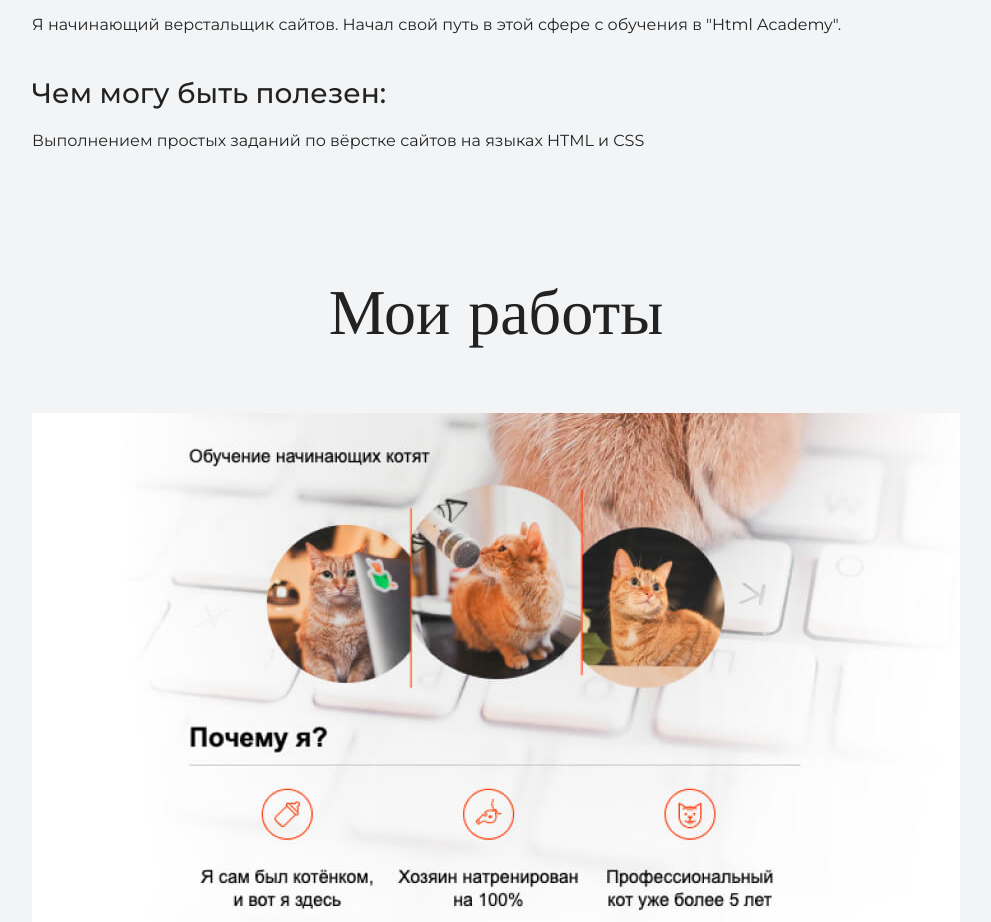
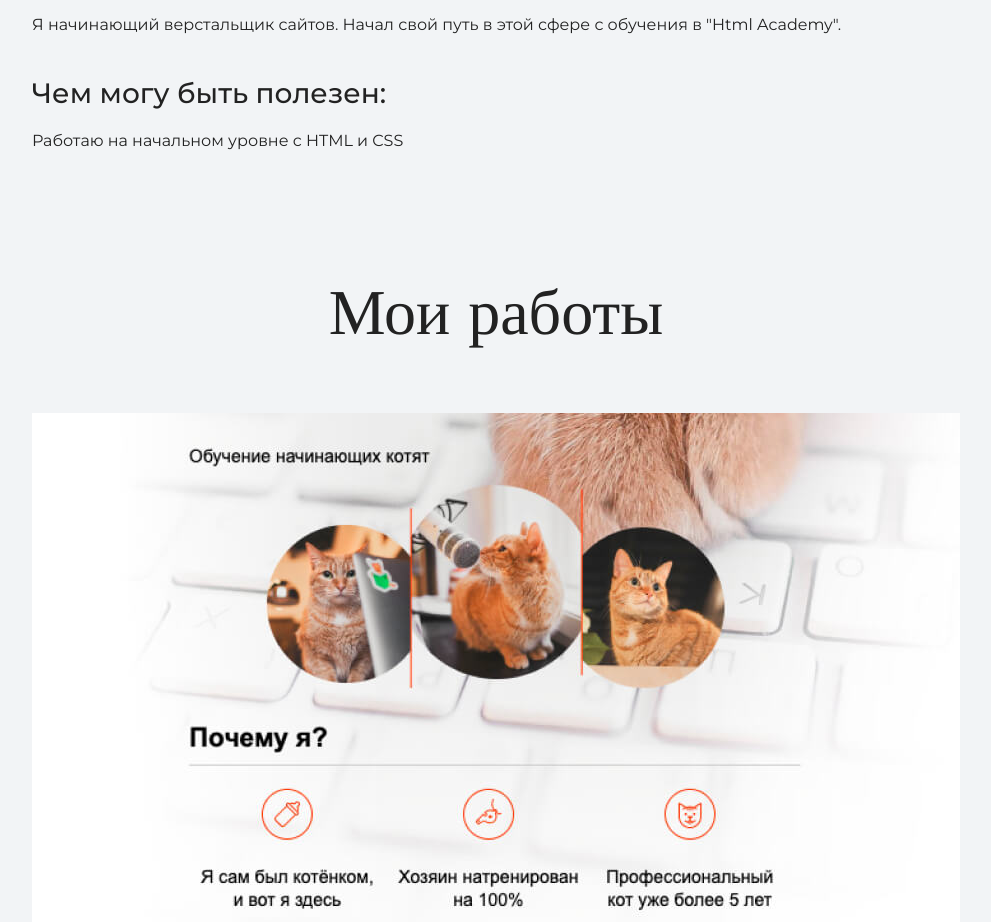
Before and after one commit to yakubovweb/yakubov-portfolio, a plain HTML site: page index.html in a window 1280 px wide. Shown: the part 1794-2716 px from the top of the page, without its empty margins (144-1135 px from the left). Drawn offline with nearby package versions, Linux system fonts and the light colour scheme.

Commit message:
Повторная редакция подписи и фото

```diff
--- a/index.html
+++ b/index.html
@@ -33,7 +33,7 @@
       <h3>Пара слов о себе:</h3>
       <p>Я начинающий верстальщик сайтов. Начал свой путь в этой сфере с обучения в "Html Academy".</p>
       <h3>Чем могу быть полезен:</h3>
-      <p>Выполнением простых заданий по вёрстке сайтов на языках HTML и CSS </p>
+      <p>Работаю на начальном уровне с HTML и CSS </p>
     </div>
     </section>
 
```
